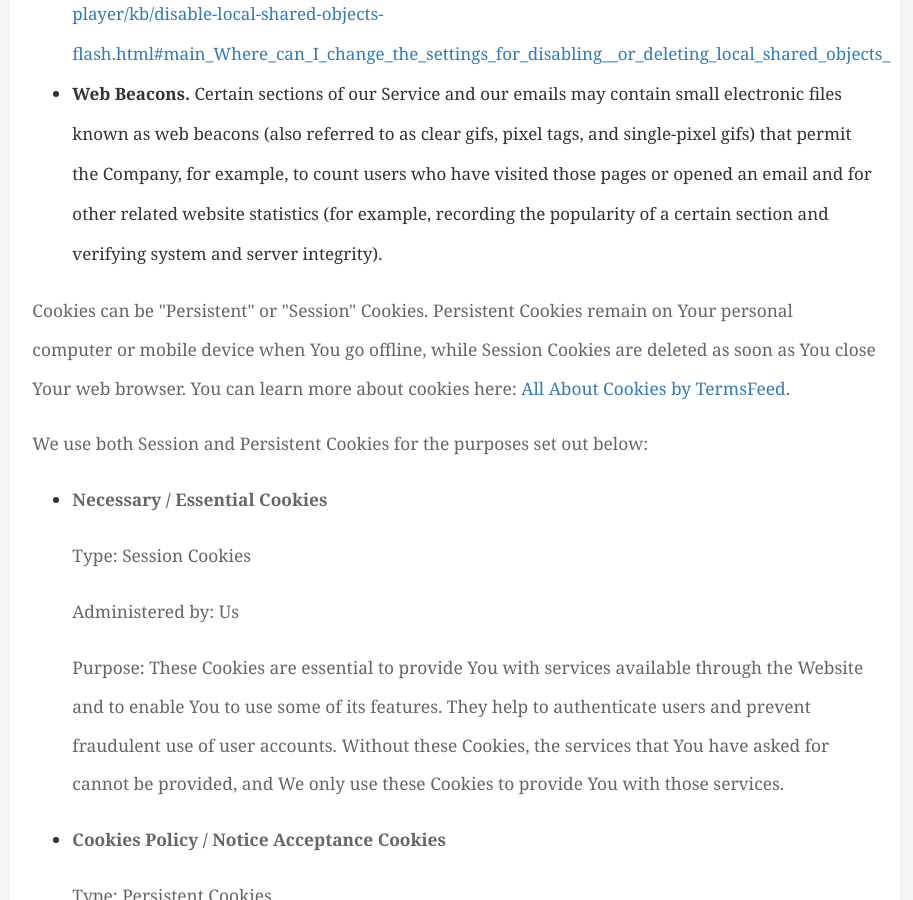
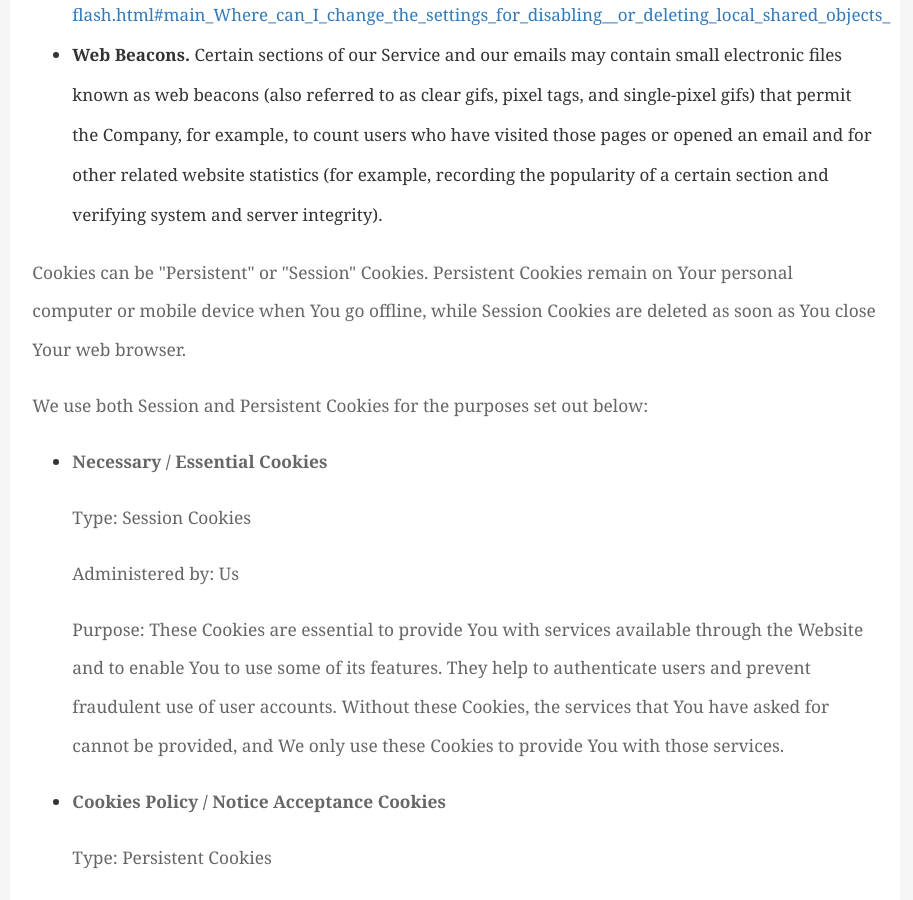
Before and after one commit to goyllo/goyllo.github.io, a Jekyll site: the page built from _pages/privacy.md, in a window 1280 px wide and 900 px high, scrolled down 3185 px. Shown: the whole window, without its empty margins (155-1068 px from the left). Built offline with Jekyll 4.4.1, drawn with Linux system fonts in a browser that asks for light colours; some of the changed text lies outside the part shown.

Commit message:
Update privacy.md

```diff
--- a/_pages/privacy.md
+++ b/_pages/privacy.md
@@ -65,7 +65,7 @@ permalink: privacy-policy/
 <li><strong>Flash Cookies.</strong> Certain features of our Service may use local stored objects (or Flash Cookies) to collect and store information about Your preferences or Your activity on our Service. Flash Cookies are not managed by the same browser settings as those used for Browser Cookies. For more information on how You can delete Flash Cookies, please read &quot;Where can I change the settings for disabling, or deleting local shared objects?&quot; available at <a href="https://helpx.adobe.com/flash-player/kb/disable-local-shared-objects-flash.html#main_Where_can_I_change_the_settings_for_disabling__or_deleting_local_shared_objects_" rel="external nofollow noopener" target="_blank">https://helpx.adobe.com/flash-player/kb/disable-local-shared-objects-flash.html#main_Where_can_I_change_the_settings_for_disabling__or_deleting_local_shared_objects_</a></li>
 <li><strong>Web Beacons.</strong> Certain sections of our Service and our emails may contain small electronic files known as web beacons (also referred to as clear gifs, pixel tags, and single-pixel gifs) that permit the Company, for example, to count users who have visited those pages or opened an email and for other related website statistics (for example, recording the popularity of a certain section and verifying system and server integrity).</li>
 </ul>
-<p>Cookies can be &quot;Persistent&quot; or &quot;Session&quot; Cookies. Persistent Cookies remain on Your personal computer or mobile device when You go offline, while Session Cookies are deleted as soon as You close Your web browser. You can learn more about cookies here: <a href="https://www.termsfeed.com/blog/cookies/" target="_blank">All About Cookies by TermsFeed</a>.</p>
+<p>Cookies can be &quot;Persistent&quot; or &quot;Session&quot; Cookies. Persistent Cookies remain on Your personal computer or mobile device when You go offline, while Session Cookies are deleted as soon as You close Your web browser. </p>
 <p>We use both Session and Persistent Cookies for the purposes set out below:</p>
 <ul>
 <li>
```
Also changed, not shown: other parts of _pages/privacy.md (+1 -1 lines).
